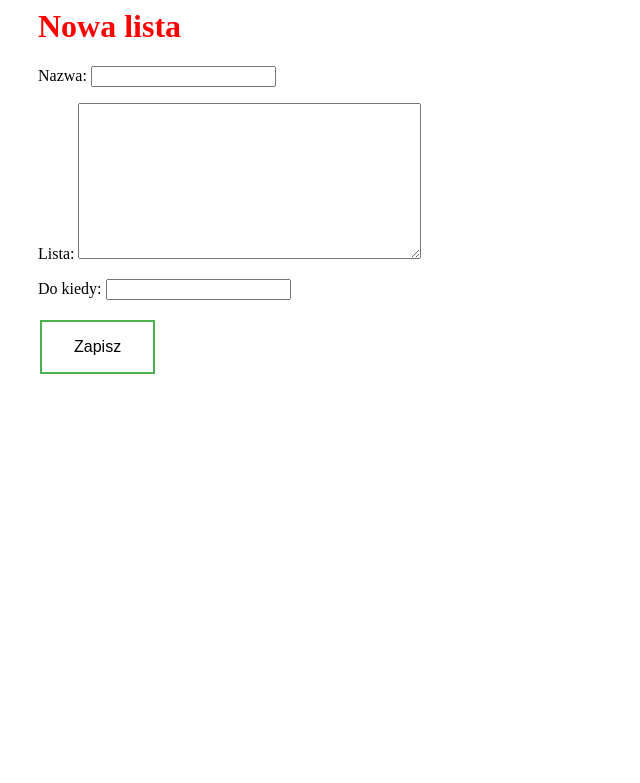
After one commit to JeySick/pythonIsGit, a Django app: page /post/new/ in a window 1280 px wide. The commit adds this page. Shown: the top 783 px of the page, without its empty margins (0-640 px from the left). Run offline with Django 3.2, Linux system fonts and the light colour scheme.

Commit message:
calosc do obejrzenia

```diff
--- a/listaZakupow/admin.py
+++ b/listaZakupow/admin.py
@@ -1,4 +1,6 @@
 from django.contrib import admin
 from .models import Post
+from .models import Lista
 
 admin.site.register(Post)
+admin.site.register(Lista)
--- /dev/null
+++ b/listaZakupow/forms.py
@@ -0,0 +1,9 @@
+from django import forms
+
+from .models import Lista
+
+class ListForm(forms.ModelForm):
+
+    class Meta:
+        model = Lista
+        fields = ('nazwa', 'lista', 'do_kiedy')
--- a/listaZakupow/models.py
+++ b/listaZakupow/models.py
@@ -17,3 +17,12 @@ class Post(models.Model):
 
     def __str__(self):
         return self.title
+
+class Lista(models.Model):
+    autor = models.ForeignKey('auth.User')
+    nazwa = models.CharField(max_length=200)
+    lista = models.TextField()
+    do_kiedy = models.DateTimeField(blank=True, null=True)
+
+    def __str__(self):
+        return self.nazwa
--- /dev/null
+++ b/listaZakupow/templates/listaZakupow/edycja.html
@@ -0,0 +1,16 @@
+{% load staticfiles %}
+<html>
+    <head>
+        <title>Jess i jej strona</title>
+        <link rel="stylesheet" href="{% static 'css/listaZakupow.css' %}">
+    </head>
+
+    <body>
+          <h1>Nowa lista</h1>
+    <form method="POST" class="post-form">{% csrf_token %}
+        {{ form.as_p }}
+        <button type="submit" class="button">Zapisz</button>
+    </form>
+
+  </body>
+</html>
--- a/listaZakupow/urls.py
+++ b/listaZakupow/urls.py
@@ -2,5 +2,10 @@ from django.conf.urls import url
 from . import views
 
 urlpatterns = [
-    url(r'^$', views.post_list, name='post_list'),
+    url(r'^$', views.show_listas, name='show_listas'),
+    url(r'^lista/(?P<pk>[0-9]+)/$', views.edit_lista, name='edit_lista'),
+    url(r'^post/new/$', views.post_new, name='post_new'),
+    url(r'^post/(?P<pk>[0-9]+)/edit/$', views.post_edit, name='post_edit'),
+
+
 ]
--- a/listaZakupow/views.py
+++ b/listaZakupow/views.py
@@ -1,5 +1,44 @@
-from django.shortcuts import render
+from django.shortcuts import render, get_object_or_404
+from django.utils import timezone
+from .models import Post
+from .models import Lista
+from .forms import ListForm
+from django.shortcuts import redirect
 
 # Create your views here.
 def post_list(request):
-    return render(request, 'listaZakupow/post_list.html', {})
+    posts = Post.objects.filter(published_date__lte=timezone.now()).order_by('published_date')
+    return render(request, 'listaZakupow/post_list.html', {'posts':posts})
+
+def show_listas(request):
+    listas = Lista.objects.all().order_by('do_kiedy')
+    return render(request, 'listaZakupow/show_listas.html', {'listas':listas})
+
+def edit_lista(request, pk):
+    lista = get_object_or_404(Lista, pk=pk)
+    return render(request, 'listaZakupow/edit_lista.html', {'lista':lista, 'pk':pk})
+
+def post_new(request):
+    if request.method == "POST":
+        form = ListForm(request.POST)
+        if form.is_valid():
+            lista = form.save(commit=False)
+            lista.autor = request.user
+            lista.save()
+            return redirect('edit_lista', pk=lista.pk)
+    else:
+        form = ListForm()
+    return render(request, 'listaZakupow/edycja.html', {'form': form})
+
+def post_edit(request, pk):
+    lista = get_object_or_404(Lista, pk=pk)
+    if request.method == "POST":
+        form = ListForm(request.POST, instance=lista)
+        if form.is_valid():
+            lista = form.save(commit=False)
+            lista.autor = request.user
+            lista.save()
+            return redirect('edit_lista', pk=lista.pk)
+    else:
+        form = ListForm(instance=lista)
+    return render(request, 'listaZakupow/edycja.html', {'form': form})
--- a/projektLista/settings.py
+++ b/projektLista/settings.py
@@ -86,7 +86,7 @@ DATABASES = {
 # Internationalization
 # https://docs.djangoproject.com/en/1.8/topics/i18n/
 
-LANGUAGE_CODE = 'en-us'
+LANGUAGE_CODE = 'pl-pl'
 
 TIME_ZONE = 'CET'
 
@@ -102,3 +102,7 @@ USE_TZ = True
 
 STATIC_URL = '/static/'
 STATIC_ROOT = os.path.join(BASE_DIR, 'public', 'static')
+
+STATICFILES_DIRS = (
+    os.path.join(BASE_DIR, "static"),
+)
--- /dev/null
+++ b/static/css/listaZakupow.css
@@ -0,0 +1,91 @@
+h1 {
+    color: red;
+    font-weight: bold;
+}
+
+
+h1 a {
+    color: green;
+}
+
+body {
+    padding-left: 30px;
+}
+
+.page-header {
+    background-color: green;
+    margin-top: 0;
+    padding: 20px 20px 20px 40px;
+}
+
+.page-header h1, .page-header h1 a, .page-header h1 a:visited, .page-header h1 a:active {
+    color: #ffffff;
+    font-size: 36pt;
+    text-decoration: none;
+}
+
+.content {
+    margin-left: 40px;
+}
+
+
+.date {
+    float: right;
+    color: #828282;
+}
+
+.save {
+    float: right;
+}
+
+.lista-form textarea, .lista-form input {
+    width: 100%;
+}
+
+.top-menu, .top-menu:hover, .top-menu:visited {
+  color: blue;
+font-size: 26pt;
+position: fixed;
+top: 0px;
+right: 20px;
+margin-top: 30px;
+}
+
+.lista {
+    border: 3px;
+    border-color: green;
+    border-style: dotted;;
+    margin-bottom: 70px;
+}
+
+.lista h1 a, .post h1 a:visited {
+    color: #000000;
+}
+
+a {
+  color: black;
+}
+.button {
+    text-decoration: none;
+    background-color: #4CAF50; /* Green */
+     border: none;
+     color: white;
+     padding: 16px 32px;
+     text-align: center;
+     text-decoration: none;
+     display: inline-block;
+     font-size: 16px;
+     margin: 4px 2px;
+     -webkit-transition-duration: 0.4s; /* Safari */
+     transition-duration: 0.4s;
+     cursor: pointer;
+     background-color: white;
+     color: black;
+     border: 2px solid #4CAF50;
+}
+
+
+.button:hover {
+    background-color: #4CAF50;
+    color: white;
+}
```
Also changed, not shown: listaZakupow/templates/listaZakupow/edit_lista.html (added, +18 -0 lines), listaZakupow/templates/listaZakupow/post_list.html (+7 -10 lines), listaZakupow/templates/listaZakupow/show_listas.html (added, +30 -0 lines), listaZakupow/migrations/0002_lista.py (added), listaZakupow/migrations/0003_auto_20160615_2338.py (added), listaZakupow/migrations/0004_auto_20160615_2344.py (added), listaZakupow/migrations/0005_auto_20160615_2346.py (added).
